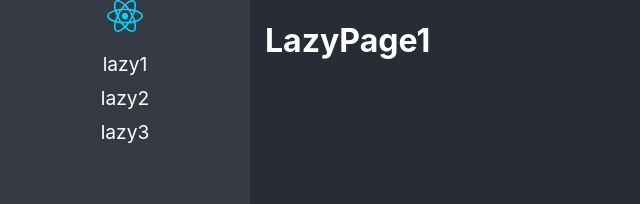
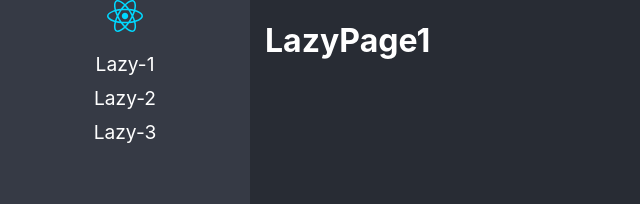
Before and after one commit to YinnerC30/react-lazy-load, a React (Vite) app: page /lazy1 in a window 1280 px wide. Shown: the top 204 px of the page, without its empty margins (0-640 px from the left). Built offline with nearby package versions, Linux system fonts and the light colour scheme.

Commit message:
feat: Basic lazy load

```diff
--- a/src/01-lazyload/pages/LazyPage1.tsx
+++ b/src/01-lazyload/pages/LazyPage1.tsx
@@ -1,3 +1,5 @@
 export const LazyPage1 = () => {
   return <h1>LazyPage1</h1>;
 };
+
+export default LazyPage1;
--- a/src/01-lazyload/pages/LazyPage2.tsx
+++ b/src/01-lazyload/pages/LazyPage2.tsx
@@ -1,3 +1,4 @@
 export const LazyPage2 = () => {
   return <h1>LazyPage2</h1>;
 };
+export default LazyPage2;
--- a/src/01-lazyload/pages/LazyPage3.tsx
+++ b/src/01-lazyload/pages/LazyPage3.tsx
@@ -1,3 +1,5 @@
 export const LazyPage3 = () => {
   return <h1>LazyPage3</h1>;
 };
+
+export default LazyPage3;
--- a/src/routes/Navigation.tsx
+++ b/src/routes/Navigation.tsx
@@ -7,22 +7,16 @@ import {
 } from 'react-router-dom';
 
 import logo from '../assets/react.svg';
-import { About, Home, Users } from '../components';
-import { LazyPage1, LazyPage2, LazyPage3 } from '../01-lazyload/pages';
+import { routes } from './routes';
+import { Suspense } from 'react';
 
 function Root() {
   return (
-    // <Routes>
-    //   <Route path="/*" element={<Navigate to="/home" replace />} />
-    //   <Route path="/home" element={<Home />} />
-    //   <Route path="/about" element={<About />} />
-    //   <Route path="/users" element={<Users />} />
-    // </Routes>
     <Routes>
-      <Route path="/*" element={<Navigate to="/lazy1" replace />} />
-      <Route path="/lazy1" element={<LazyPage1 />} />
-      <Route path="/lazy2" element={<LazyPage2 />} />
-      <Route path="/lazy3" element={<LazyPage3 />} />
+      <Route path="/*" element={<Navigate to={routes[0].to} replace />} />
+      {routes.map(({ to, path, Component }) => (
+        <Route key={to} path={path} element={<Component />} />
+      ))}
     </Routes>
   );
 }
@@ -36,24 +30,22 @@ const router = createBrowserRouter([
 export const Navigation = () => {
   return (
     <>
+      <Suspense fallback={<h1>Cargando...</h1>}>
         <div className="main-layout">
           <nav>
             <img src={logo} alt="React Logo" />
             <ul>
-            <li>
-              <a href="/lazy1">lazy1</a>
+              {routes.map(({ to, path, name }) => (
+                <li key={to}>
+                  <a href={path}>{name}</a>
                 </li>
-            <li>
-              <a href="/lazy2">lazy2</a>
-            </li>
-            <li>
-              <a href="/lazy3">lazy3</a>
-            </li>
+              ))}
             </ul>
           </nav>
 
           <RouterProvider router={router} />
         </div>
+      </Suspense>
     </>
   );
 };
--- /dev/null
+++ b/src/routes/routes.ts
@@ -0,0 +1,44 @@
+import { LazyExoticComponent, lazy } from 'react';
+
+type JSXComponent = () => JSX.Element;
+
+interface Route {
+  to: string;
+  path: string;
+  Component: LazyExoticComponent<JSXComponent> | JSXComponent;
+  name: string;
+}
+
+const Lazy1 = lazy(
+  () =>
+    import(/* webpackChunkName: "LazyPage1" */ '../01-lazyload/pages/LazyPage1'),
+);
+const Lazy2 = lazy(
+  () =>
+    import(/* webpackChunkName: "LazyPage2" */ '../01-lazyload/pages/LazyPage2'),
+);
+const Lazy3 = lazy(
+  () =>
+    import(/* webpackChunkName: "LazyPage3" */ '../01-lazyload/pages/LazyPage3'),
+);
+
+export const routes: Route[] = [
+  {
+    to: '/lazy1',
+    path: 'lazy1',
+    Component: Lazy1,
+    name: 'Lazy-1',
+  },
+  {
+    to: '/lazy2',
+    path: 'lazy2',
+    Component: Lazy2,
+    name: 'Lazy-2',
+  },
+  {
+    to: '/lazy3',
+    path: 'lazy3',
+    Component: Lazy3,
+    name: 'Lazy-3',
+  },
+];
```
Lines whose indentation alone changed are shown as unchanged.
